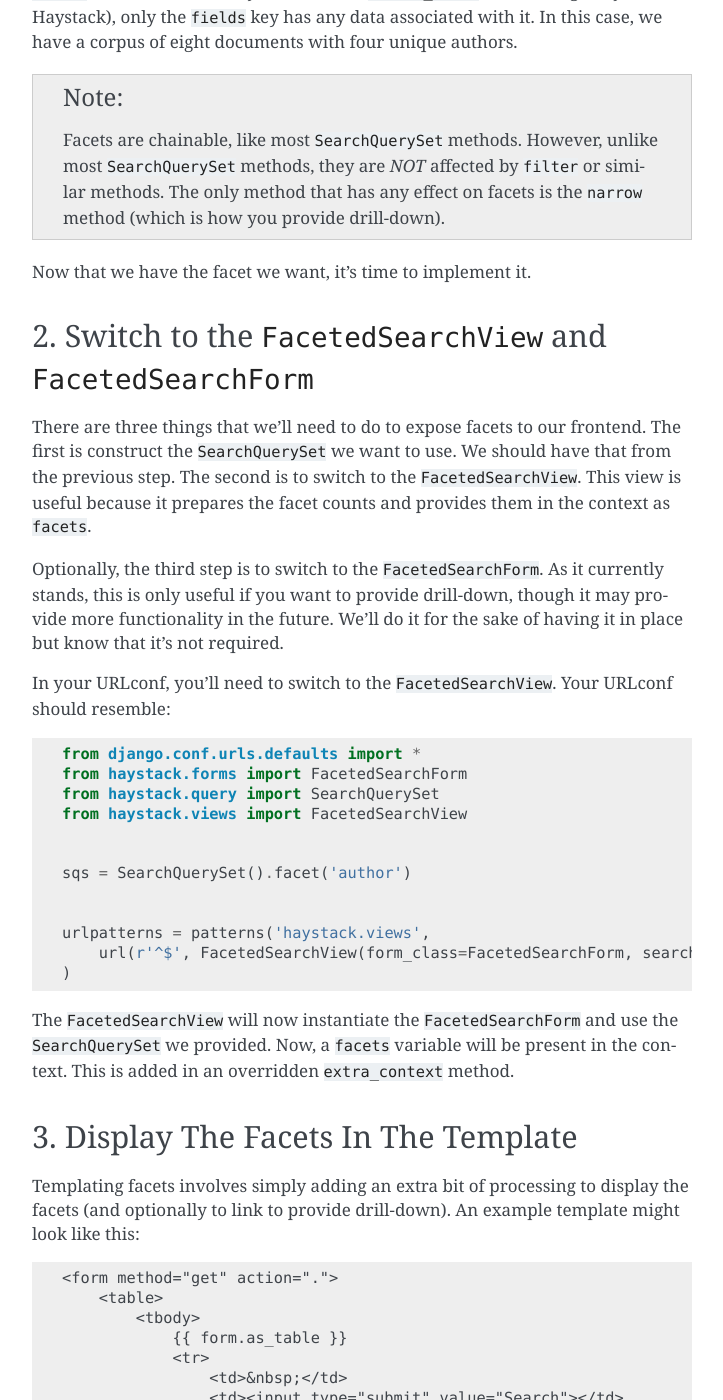
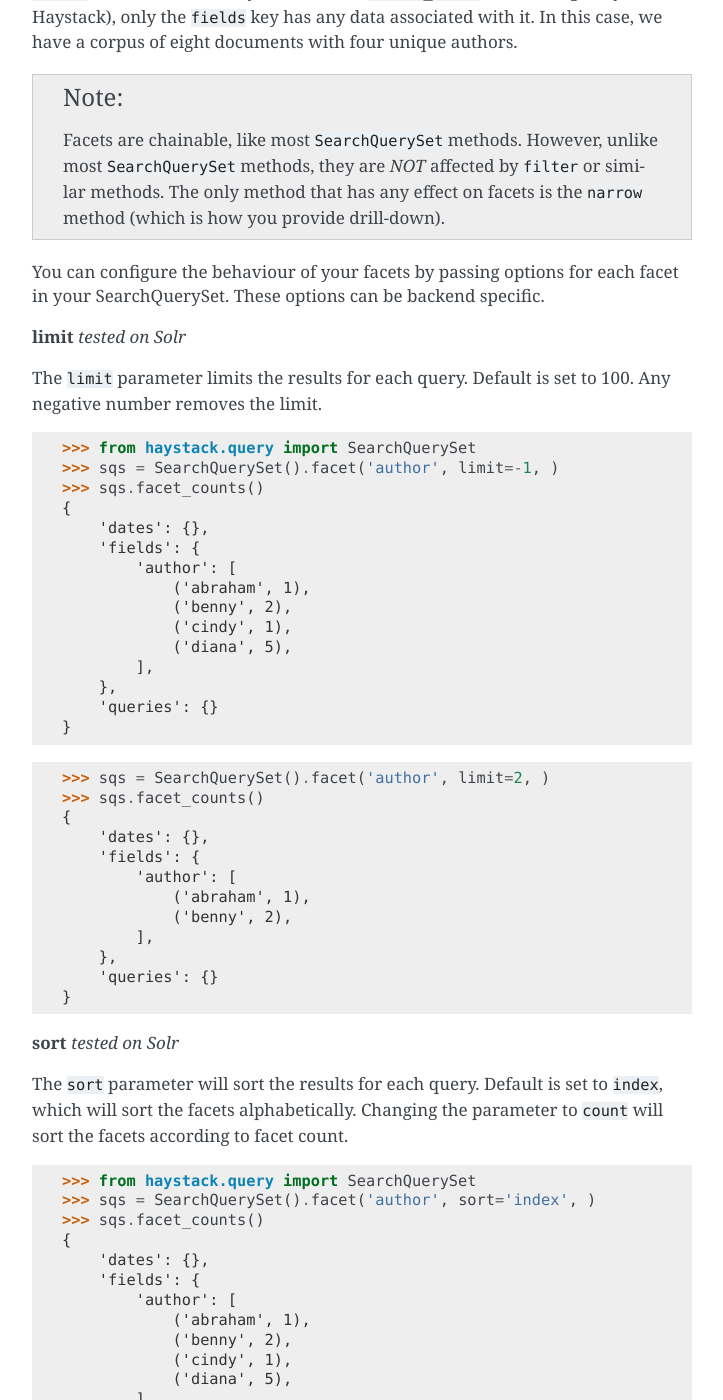
Before and after one commit to django-haystack/django-haystack, a Sphinx documentation site: the page built from docs/faceting.rst, in a window 1280 px wide and 1400 px high, scrolled down 2158 px. Shown: the whole window, without its empty margins (388-1111 px from the left). Built offline with Sphinx 7.4.7, drawn with Linux system fonts in a browser that asks for light colours; some of the changed text lies outside the part shown.

Commit message:
Added documentation for configuring facets

```diff
--- a/docs/faceting.rst
+++ b/docs/faceting.rst
@@ -101,6 +101,85 @@
     most ``SearchQuerySet`` methods, they are *NOT* affected by ``filter`` or
     similar methods. The only method that has any effect on facets is the
     ``narrow`` method (which is how you provide drill-down).
+
+
+You can configure the behaviour of your facets by passing options
+for each facet in your SearchQuerySet.
+These options can be backend specific.
+
+**limit**
+*tested on Solr*
+
+The ``limit`` parameter limits the results for each query. Default is set
+to 100. Any negative number removes the limit.
+
+    >>> from haystack.query import SearchQuerySet
+    >>> sqs = SearchQuerySet().facet('author', limit=-1, )
+    >>> sqs.facet_counts()
+    {
+        'dates': {},
+        'fields': {
+            'author': [
+                ('abraham', 1),
+                ('benny', 2),
+                ('cindy', 1),
+                ('diana', 5),
+            ],
+        },
+        'queries': {}
+    }
+
+    >>> sqs = SearchQuerySet().facet('author', limit=2, )
+    >>> sqs.facet_counts()
+    {
+        'dates': {},
+        'fields': {
+            'author': [
+                ('abraham', 1),
+                ('benny', 2),
+            ],
+        },
+        'queries': {}
+    }
+
+**sort**
+*tested on Solr*
+
+The ``sort`` parameter will sort the results for each query. Default is set
+to ``index``, which will sort the facets alphabetically. Changing the
+parameter to ``count`` will sort the facets according to facet count.
+
+    >>> from haystack.query import SearchQuerySet
+    >>> sqs = SearchQuerySet().facet('author', sort='index', )
+    >>> sqs.facet_counts()
+    {
+        'dates': {},
+        'fields': {
+            'author': [
+                ('abraham', 1),
+                ('benny', 2),
+                ('cindy', 1),
+                ('diana', 5),
+            ],
+        },
+        'queries': {}
+    }
+
+    >>> sqs = SearchQuerySet().facet('author', sort='count', )
+    >>> sqs.facet_counts()
+    {
+        'dates': {},
+        'fields': {
+            'author': [
+                ('diana', 5),
+                ('benny', 2),
+                ('abraham', 1),
+                ('cindy', 1),
+            ],
+        },
+        'queries': {}
+    }
+
 
 Now that we have the facet we want, it's time to implement it.
 
```
